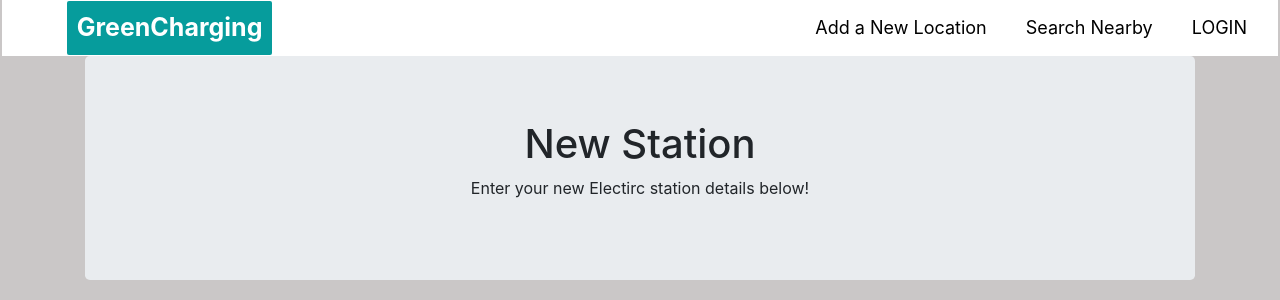
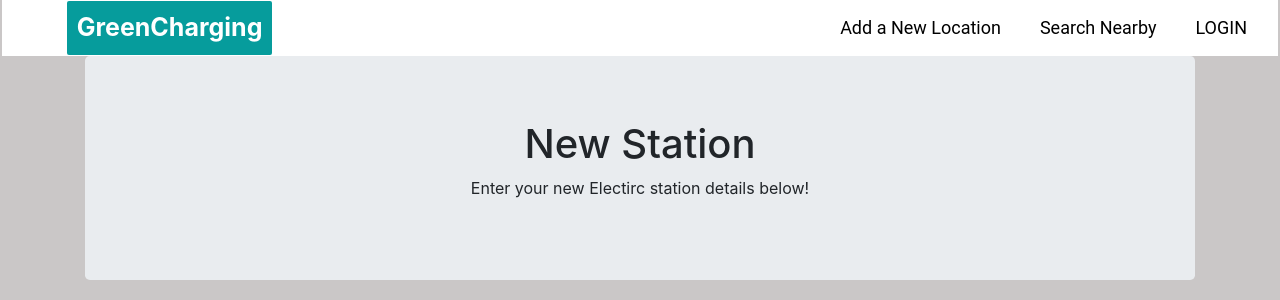
Before and after one commit to chuhaovince/UofT-Data-Bootcamp-Project-2, a Python web app: template Electric_Charging_Stations/templates/Add.html in a window 1280 px wide. Shown: the top 300 px of the page. Run offline with Jinja, Linux system fonts and the light colour scheme; the template is opened without the code that fills it, so the values that code supplies are empty; some libraries are stand-ins or nearby versions.

Commit message:
Fixed index.html navbar not toggling on top of the page. Rename Filter.html to search.html

```diff
--- a/Electric_Charging_Stations/static/css/navbar.css
+++ b/Electric_Charging_Stations/static/css/navbar.css
@@ -1,6 +1,6 @@
 .navbar {
     padding : 1px;
-    margin-top:0;
+    margin-top: 0;
     margin-bottom:0;
     margin-left:2px;
     margin-right:2px;
@@ -40,4 +40,7 @@
 
 .nav-link {
     color : #000000;
+    font-family: "Roboto", sans-serif;
+    width: 100%;
+    box-sizing: border-box;
 }
```
Also changed, not shown: Electric_Charging_Stations/templates/index.html (+1 -5 lines), Electric_Charging_Stations/templates/search.html (renamed from Electric_Charging_Stations/templates/Filter.html).
